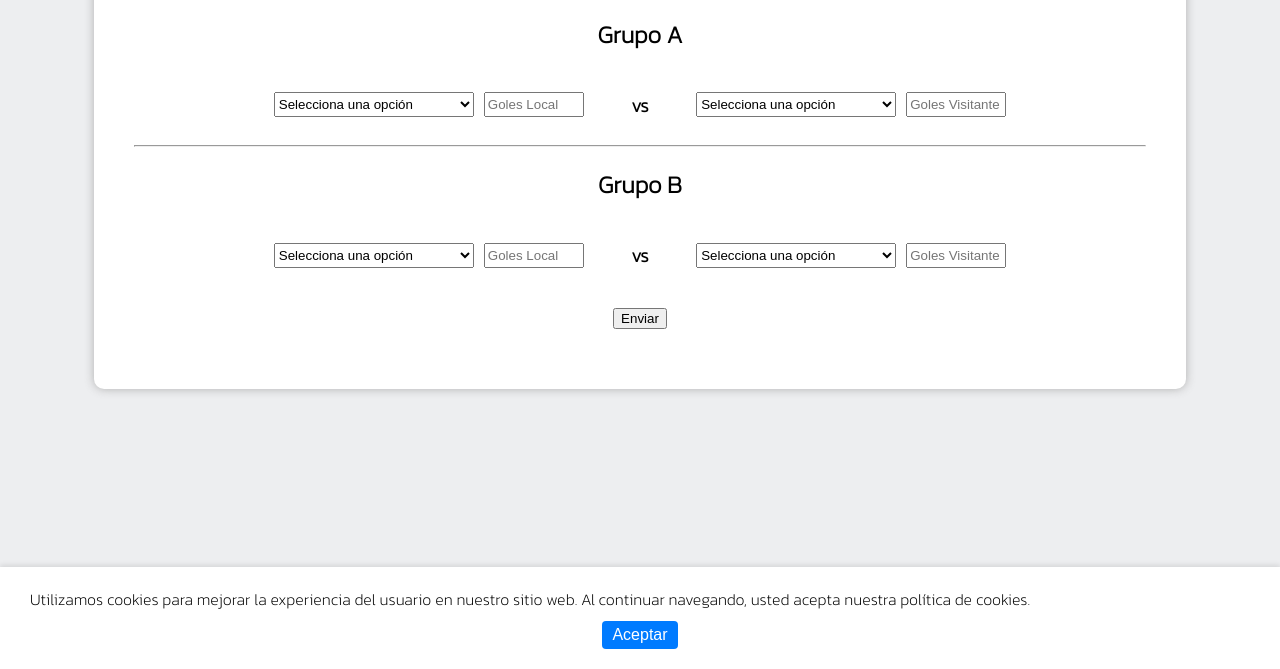
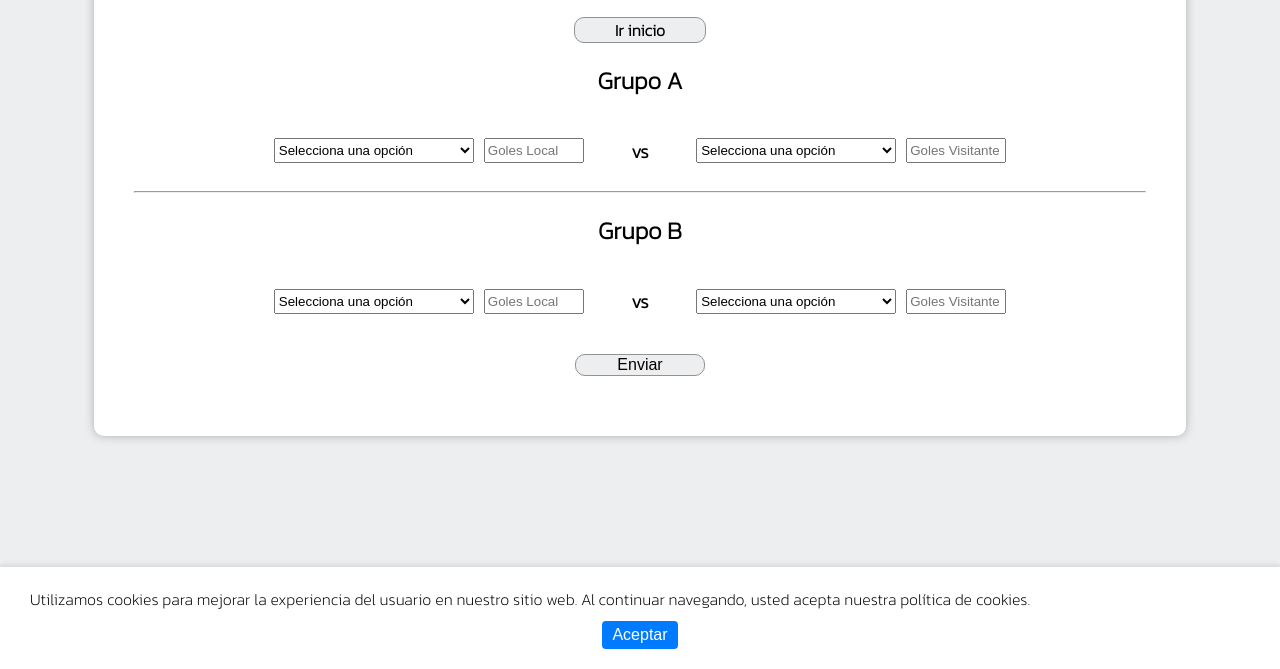
Before and after one commit to FabricioNarvaez/agruppaternain.github.io, a plain HTML site: page admin.html in a window 1280 px wide. Shown: the part 131-800 px from the top of the page. Drawn offline with Linux system fonts and the light colour scheme; no server answers.

Commit message:
Added buttons to redirect to login on index, and to redirec to index on admin

```diff
--- a/admin.html
+++ b/admin.html
@@ -12,6 +12,9 @@
 <body>
     <div class="container container-index">
         <h1>Nuevos Resultados</h1>
+        <div class="buttons">
+			<a href="index.html">Ir inicio</a>
+		</div>
         <div id="results-container">
             <h2 class="title-admin">Grupo A</h2>
             <div class="container_select">
@@ -46,7 +49,7 @@
                     <input class="goals" type="text" id="goalsVisitanteB" placeholder="Goles Visitante">
                 </div>
             </div>
-            <button id="send" class="send-button">Enviar</button>
+            <button id="send" class="send-button buttons">Enviar</button>
         </div>
         <div id="data-error"></div>
     </div>
--- a/assets/css/styles.css
+++ b/assets/css/styles.css
@@ -16,6 +16,26 @@ h1, h2{
 
 .titles {
     text-align: center;
+    font-weight: bold;
+}
+
+.buttons{
+    text-align: center;
+    font-size: 16px;
+    margin: 20px auto;
+    background-color: #EDEEF0;
+    width: 130px;
+    border: 1px solid rgb(146, 146, 146);
+    border-radius: 10px;
+}
+
+.buttons:hover{
+    background-color: #DADCE0;
+}
+
+.buttons a{
+    text-decoration: none;
+    color: black;
     font-weight: bold;
 }
 
```
Also changed, not shown: index.html (+3 -0 lines), login.html (+1 -1 lines).
